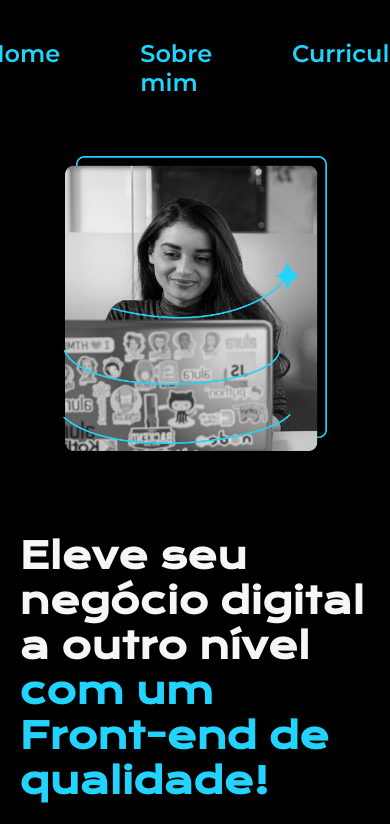
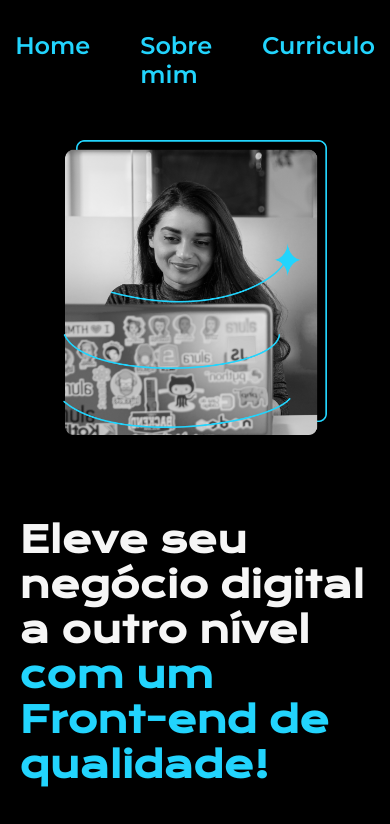
Before and after one commit to martinsmath/portfolio-alura, a plain HTML site: page index.html in a window 390 px wide. Shown: the top 824 px of the page. Drawn offline with nearby package versions, Linux system fonts and the light colour scheme.

Commit message:
Update style.css

```diff
--- a/styles/style.css
+++ b/styles/style.css
@@ -121,10 +121,11 @@ body{
 
 @media (max-width: 1200px) {
     .cabecalho{
-         padding: 10%;
+         padding: 8%;
     }
     .cabecalho__menu{
         justify-content: center;
+        gap: 50px;
     }
     .apresentacao{
         flex-direction: column-reverse;
```
